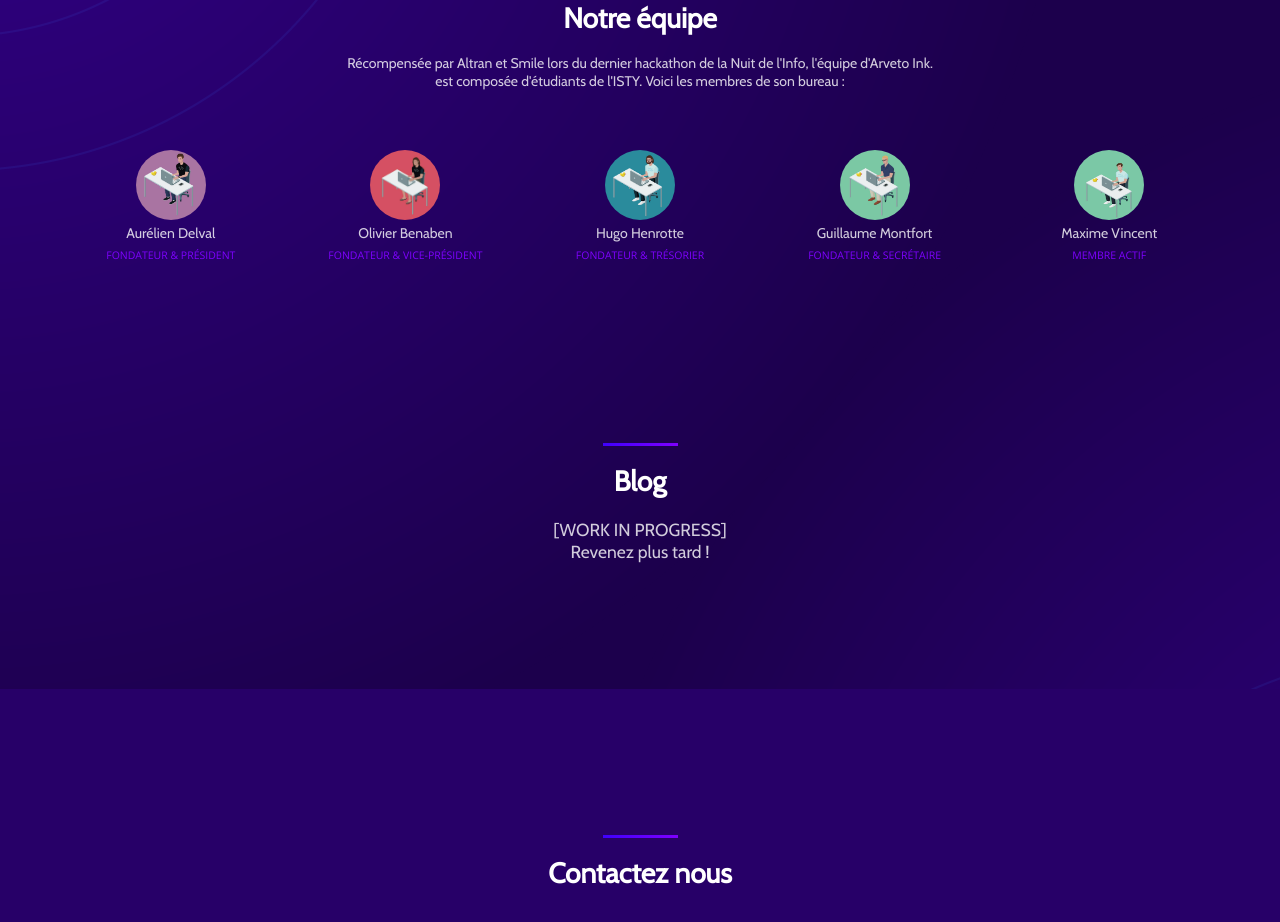
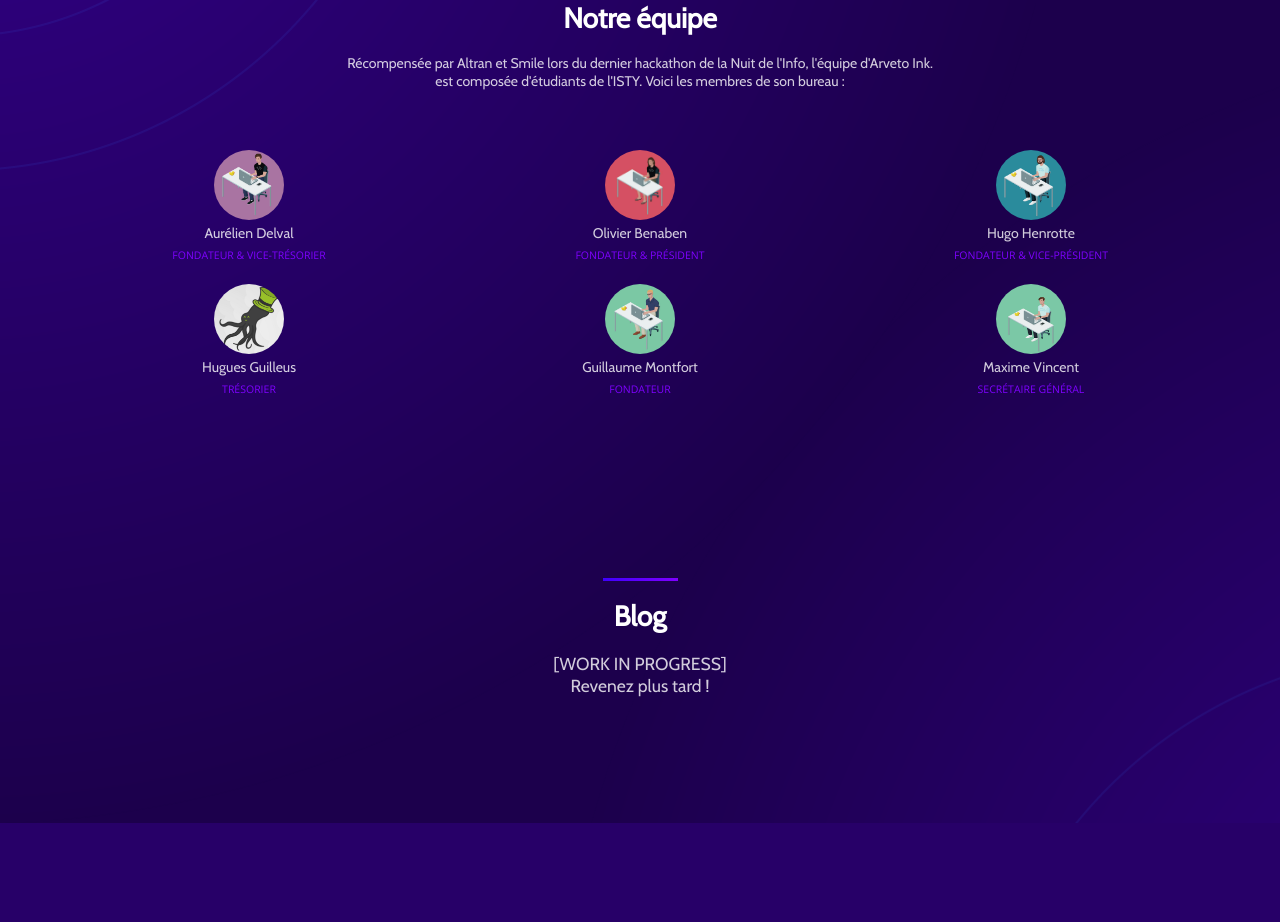
Before and after one commit to Arveto/neo-arveto-website, a website: page public/index.html in a window 1280 px wide. Shown: the part 4632-5554 px from the top of the page. Drawn offline with nearby package versions, Linux system fonts and the light colour scheme; files whose address does not match are found by name.

Commit message:
bureau2020

```diff
--- a/public/index.html
+++ b/public/index.html
@@ -200,7 +200,7 @@
 			<!-- Hero footer -->
 			<div class="hero-foot">
 				<div class="container">
-					<div class="has-text-centered level-item"><div class="subtitle is-dark">Ils nous ont fait confiance :</div></div>
+					<div class="has-text-centered level-item"><div class="subtitle is-dark">Ils nous ont fait confiance&nbsp;:</div></div>
 					<div class="tabs is-centered">
 						<!-- Client / partner list -->
 						<ul>
@@ -519,69 +519,80 @@
 				<div class="columns is-vcentered is-multiline">
 
 
-					<!-- President -->
-					<div class="column is-one-fifth">
+					<!-- Vice-trésorier -->
+					<div class="column is-one-third">
 						<div class="advisor-container has-text-centered">
 							<div class="photo">
-								<img src="img/Aurelien_Delval.jpg" alt="" data-aos="fade-down" data-aos-delay="300" data-aos-offset="200" data-aos-easing="ease-out-quart">
+								<img src="img/Aurelien_Delval.jpg" alt="" data-aos="fade-down" data-aos-delay="100" data-aos-offset="200" data-aos-easing="ease-out-quart">
 							</div>
 							<div class="info">
 								<div class="subtitle is-6 is-light is-compressed">Aurélien Delval</div>
+								<div class="position">Fondateur & Vice-trésorier</div>
+							</div>
+						</div>
+					</div>
+
+					<!-- President -->
+					<div class="column is-one-third">
+						<div class="advisor-container has-text-centered">
+							<div class="photo">
+								<img src="img/Olivier_Benaben.jpg" alt="" data-aos="fade-down" data-aos-delay="300" data-aos-offset="200" data-aos-easing="ease-out-quart">
+							</div>
+							<div class="info">
+								<div class="subtitle is-6 is-light is-compressed">Olivier Benaben</div>
 								<div class="position">Fondateur & Président</div>
 							</div>
 						</div>
 					</div>
 
-					<!-- Vice-President -->
-					<div class="column is-one-fifth">
+					<!-- Vice-president -->
+					<div class="column is-one-third">
 						<div class="advisor-container has-text-centered">
-							<!-- Picture -->
 							<div class="photo">
-								<img src="img/Olivier_Benaben.jpg" alt="" data-aos="fade-down" data-aos-delay="100" data-aos-offset="200" data-aos-easing="ease-out-quart">
+								<img src="img/Hugo_Henrotte.jpg" alt="" data-aos="fade-down" data-aos-delay="500" data-aos-offset="200" data-aos-easing="ease-out-quart">
 							</div>
-							<!-- Meta -->
 							<div class="info">
-								<div class="subtitle is-6 is-light is-compressed">Olivier Benaben</div>
+								<div class="subtitle is-6 is-light is-compressed">Hugo Henrotte</div>
 								<div class="position">Fondateur & Vice-président</div>
 							</div>
 						</div>
 					</div>
 
 					<!-- Treasurer -->
-					<div class="column is-one-fifth">
+					<div class="column is-one-third">
 						<div class="advisor-container has-text-centered">
 							<div class="photo">
-								<img src="img/Hugo_Henrotte.jpg" alt="" data-aos="fade-down" data-aos-delay="500" data-aos-offset="200" data-aos-easing="ease-out-quart">
+								<img src="img/favicon.jpg" alt="" data-aos="fade-down" data-aos-delay="700" data-aos-offset="200" data-aos-easing="ease-out-quart">
 							</div>
 							<div class="info">
-								<div class="subtitle is-6 is-light is-compressed">Hugo Henrotte</div>
-								<div class="position">Fondateur & Trésorier</div>
+								<div class="subtitle is-6 is-light is-compressed">Hugues Guilleus</div>
+								<div class="position">Trésorier</div>
 							</div>
 						</div>
 					</div>
 
-					<!-- Secretary -->
-					<div class="column is-one-fifth">
+					<!-- xxx -->
+					<div class="column is-one-third">
 						<div class="advisor-container has-text-centered">
 							<div class="photo">
-								<img src="img/Guillaume_Montfort.jpg" alt="" data-aos="fade-down" data-aos-delay="700" data-aos-offset="200" data-aos-easing="ease-out-quart">
+								<img src="img/Guillaume_Montfort.jpg" alt="" data-aos="fade-down" data-aos-delay="900" data-aos-offset="200" data-aos-easing="ease-out-quart">
 							</div>
 							<div class="info">
 								<div class="subtitle is-6 is-light is-compressed">Guillaume Montfort</div>
-								<div class="position">Fondateur & Secrétaire</div>
+								<div class="position">Fondateur</div>
 							</div>
 						</div>
 					</div>
 
-					<!-- Active Member -->
-					<div class="column is-one-fifth">
+					<!-- Secrétaire-général -->
+					<div class="column is-one-third">
 						<div class="advisor-container has-text-centered">
 							<div class="photo">
-								<img src="img/Maxime_Vincent.jpg" alt="" data-aos="fade-down" data-aos-delay="900" data-aos-offset="200" data-aos-easing="ease-out-quart">
+								<img src="img/Maxime_Vincent.jpg" alt="" data-aos="fade-down" data-aos-delay="1100" data-aos-offset="200" data-aos-easing="ease-out-quart">
 							</div>
 							<div class="info">
 								<div class="subtitle is-6 is-light is-compressed">Maxime Vincent</div>
-								<div class="position">Membre actif</div>
+								<div class="position">Secrétaire général</div>
 							</div>
 						</div>
 					</div>
```
